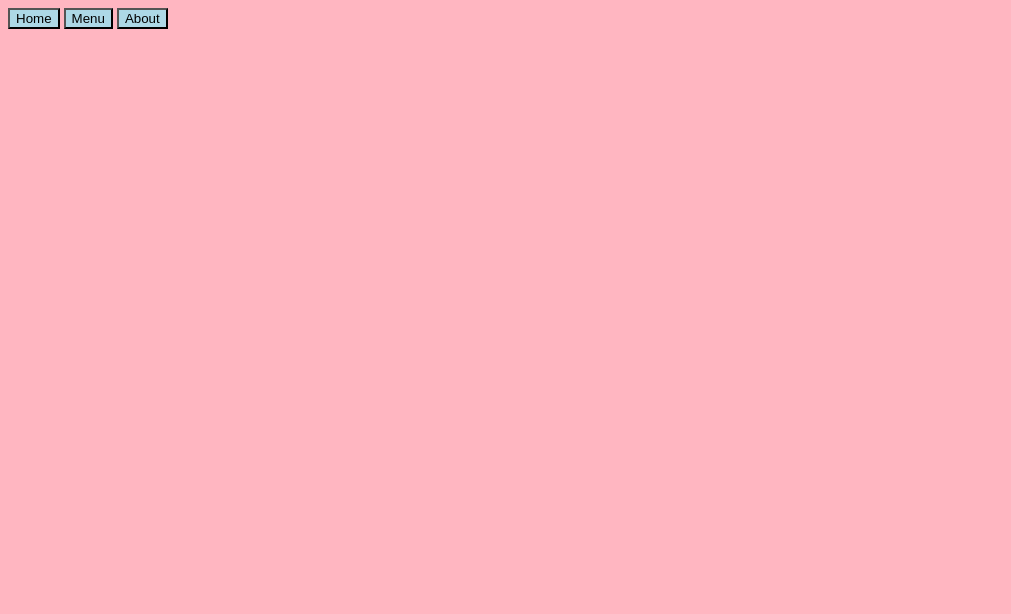
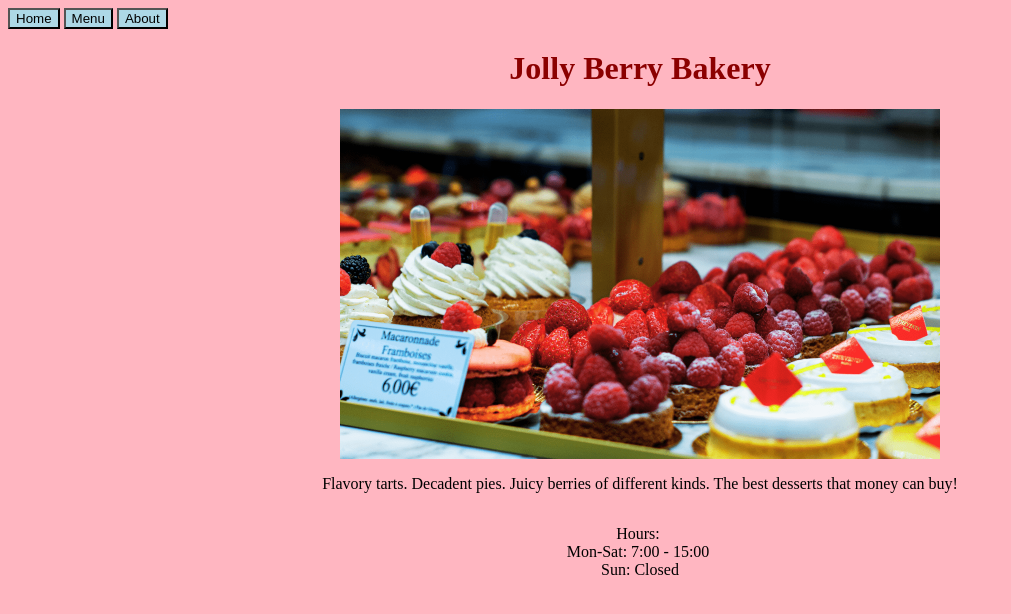
Before and after one commit to FlagonDragon/restaurant-page, a website built with webpack: page src/template.html in a window 1280 px wide. Shown: the whole page, without its empty margins (0-1011 px from the left). Built offline with nearby package versions, Linux system fonts and the light colour scheme.

Commit message:
load home module done

```diff
--- a/src/index.js
+++ b/src/index.js
@@ -1,5 +1,7 @@
 import './styles.css';
-import pastries from './pastries.png'
+import loadHome from './loadHome';
+
+loadHome();
 
 // import changeColor from './loadFunc';
 // changeColor();
--- /dev/null
+++ b/src/loadHome.js
@@ -0,0 +1,50 @@
+const homeBtn = document.querySelector('#homeBtn');
+const menuBtn = document.querySelector('#menuBtn');
+const aboutBtn = document.querySelector('#aboutBtn');
+
+// const changeColor = function () {
+//     homeBtn.style.cssText = "background: grey"
+// }
+
+// export default changeColor
+
+        // <h1>Jolly Berry Bakery</h1>
+
+        // <p>Juicy berries of different kinds. Decadent pies. The best desserts that money can buy.</p>
+
+
+
+import pastries from './pastries.png'
+
+const content = document.querySelector('#content')
+
+const h1Home = document.createElement('h1');
+h1Home.classList.add("h1Home");
+h1Home.textContent = 'Jolly Berry Bakery'
+
+const pastriesImg = document.createElement('img');
+pastriesImg.src = pastries;
+pastriesImg.classList.add("pastriesImg");
+
+const pHome = document.createElement('p');
+pHome.classList.add("pHome");
+pHome.textContent = 'Flavory tarts. Decadent pies. Juicy berries of different kinds. The best desserts that money can buy!'
+
+
+const pHome2 = document.createElement('p');
+pHome2.classList.add("pHome2");
+pHome2.textContent = 'Hours: \r\n'
+pHome2.textContent += 'Mon-Sat: 7:00 - 15:00 \r\n'
+pHome2.textContent +=  'Sun: Closed'
+
+
+const loadHome = function() {
+
+content.appendChild(h1Home);
+content.appendChild(pastriesImg);
+content.appendChild(pHome);
+content.appendChild(pHome2);
+
+};
+
+export default loadHome;
--- a/src/styles.css
+++ b/src/styles.css
@@ -2,7 +2,7 @@
     background-color: lightpink;
 }
 
-body {
+#content {
     display: flex;
     flex-direction: column;
 }
@@ -20,8 +20,12 @@ nav button {
     text-align: center;
 }
 
-.pastriesImg {
+#content img {
     height: 350px;
     width: min-content;
     align-self: center;
 }
+
+.pHome2 {
+    white-space: pre;
+}
```
Also changed, not shown: src/loadFunc.js (deleted, +0 -29 lines).
